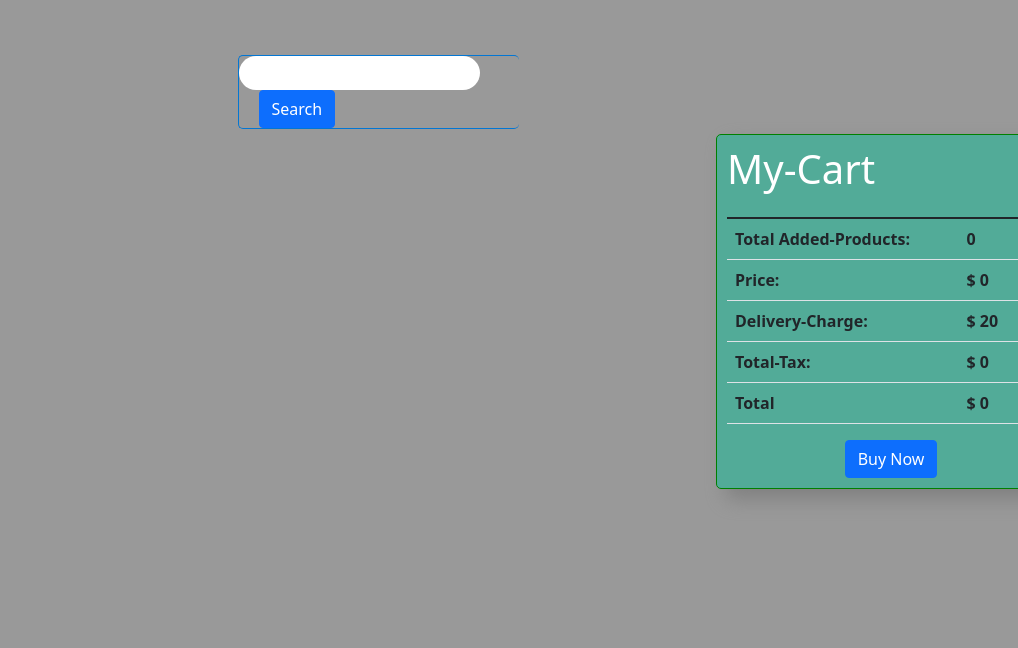
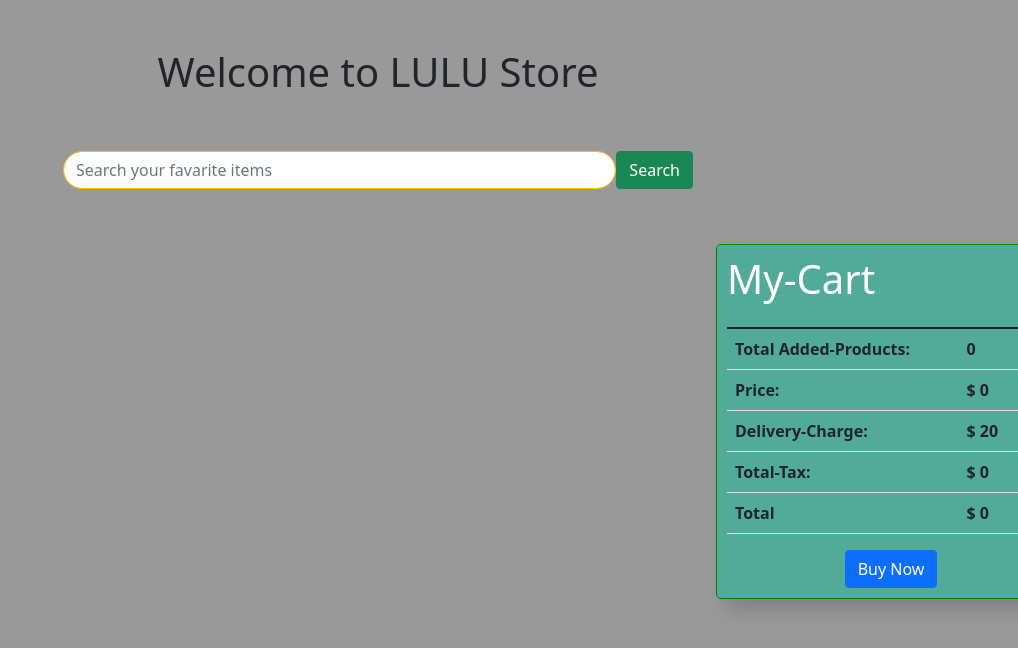
Before and after one commit to MdMeherajHossen1/Lulu-Fashion-Store, a plain HTML site: page index.html in a window 1280 px wide. Shown: the top 648 px of the page, without its empty margins (262-1280 px from the left). Drawn offline with nearby package versions, Linux system fonts and the light colour scheme; no server answers.

Commit message:
search btn style finished

```diff
--- a/css/style.css
+++ b/css/style.css
@@ -6,7 +6,8 @@ body {
 }
 .search-field {
   border: none;
-  border-radius: 50px;
+  width: 50%;
+  margin: 50px auto;
   padding: 5px;
   outline: none;
 }
@@ -14,14 +15,7 @@ body {
   outline: none;
   border: none;
 }
-.search-box {
-  border: 1px solid rgb(3, 118, 211);
-  width: 281px;
-  border-radius: 5px;
-  margin: auto;
-  margin-top: 50px;
-  border-right: none;
-}
+
 .search-button {
   padding: 10px 50px;
   border-radius: 25px;
@@ -44,7 +38,7 @@ body {
   position: relative;
   border-radius: 10px;
   padding: 10px;
-  transition: 0.6s;
+
 }
 .product-footer{
   position: absolute;
@@ -53,9 +47,10 @@ body {
   margin-left: 50px;
 }
 .single-product:hover {
-  box-shadow: 4px 4px 7px gray;
+  transition: 0.6s;
+  box-shadow: 4px 4px 7px wheat;
   border-radius: 10px;
-  border: 1px solid black;
+  border: 1px solid blue;
 }
 .fa-star{
   color: gold;
--- a/index.html
+++ b/index.html
@@ -20,18 +20,18 @@
 </head>
 
 <body>
-  <header></header>
+  <header>
+    <h1 class="text-dark text-center mt-5">Welcome to LULU Store </h1>
+  </header>
   <main class="main">
     <div class="search-field">
-      <div class="search-box">
-        <input id="input-field" class="search-field" type="text" />
-        <button type="button" class="btn btn-primary search-button" data-toggle="button" aria-pressed="false"
-          autocomplete="off" id="search-btn" onclick="loadProducts()">
-          Search
-        </button>
-      </div>
+      <form class="d-flex">
+        <input class="form-control rounded-pill border-1 border-warning" type="search" placeholder="Search your favarite items   " aria-label="Search">
+        <button class="btn btn-success search-btn" type="submit" onclick="loadProducts()">Search</button>
+      </form>
     </div>
   </div>
+
     <!--   display single product details -->
     <section class= "row g-5" >
       <div id="details"></div>
```
